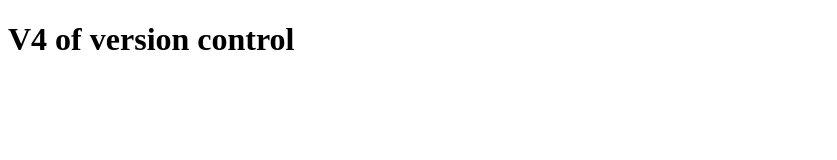
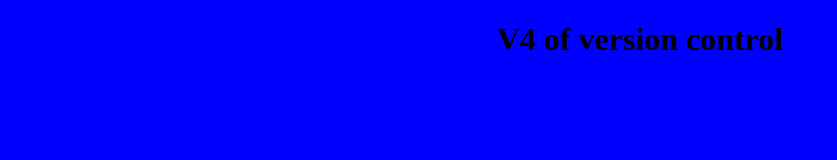
Before and after one commit to Mukund1845/Myrepo18, a plain HTML site: page index.html in a window 1280 px wide. Shown: the whole page, without its empty margins (0-837 px from the left). Drawn offline with Linux system fonts and the light colour scheme.

Commit message:
Added design for website

```diff
--- a/index.html
+++ b/index.html
@@ -4,6 +4,7 @@
     <meta charset="UTF-8">
     <meta name="viewport" content="width=device-width, initial-scale=1.0">
     <title>Document</title>
+    <link rel="stylesheet" href="style.css">
 </head>
 <body>
     <h1> V4 of version control</h1>
--- /dev/null
+++ b/style.css
@@ -0,0 +1,5 @@
+body{
+    background-color: blue;
+    text-align: center;
+
+}
```
